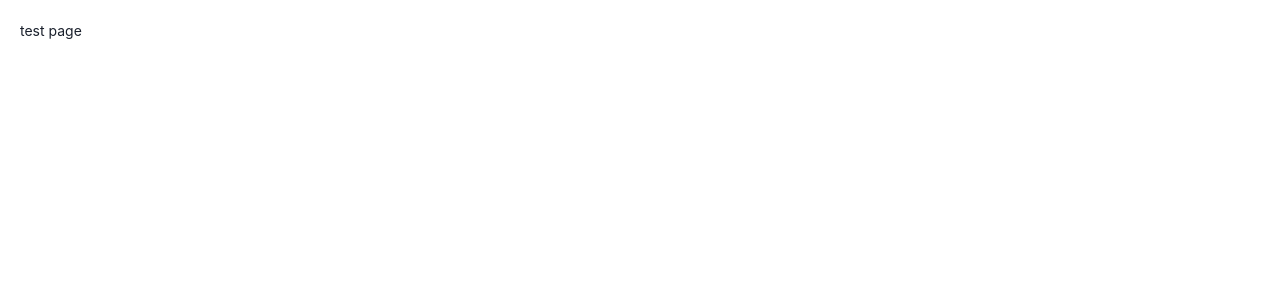
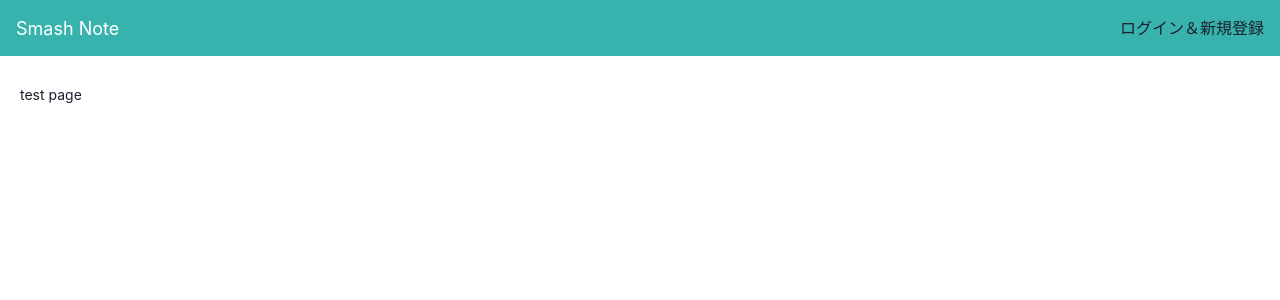
Before and after one commit to t-mine/ssbu-tactics-note, a React (Create React App) app: page /test in a window 1280 px wide. Shown: the top 300 px of the page. Built offline with nearby package versions, Linux system fonts and the light colour scheme.

Commit message:
ヘッダー実装 #9

```diff
--- a/package.json
+++ b/package.json
@@ -3,6 +3,7 @@
   "version": "0.1.0",
   "private": true,
   "dependencies": {
+    "@chakra-ui/icons": "1.1.7",
     "@chakra-ui/react": "1.7.3",
     "@emotion/react": "11.7.1",
     "@emotion/styled": "11.6.0",
--- /dev/null
+++ b/src/components/HambergerMenu.tsx
@@ -0,0 +1,19 @@
+import { EditIcon, ExternalLinkIcon, HamburgerIcon } from '@chakra-ui/icons';
+import { IconButton, MenuButton, Menu, MenuItem, MenuList } from '@chakra-ui/react';
+
+/**
+ * ハンバーガーメニュー
+ */
+const HambergerMenu = () => {
+  return (
+    <Menu>
+      <MenuButton as={IconButton} aria-label="Options" icon={<HamburgerIcon />} variant="outline" />
+      <MenuList>
+        <MenuItem icon={<EditIcon />}>キャラ対ノート</MenuItem>
+        <MenuItem icon={<ExternalLinkIcon />}>ログアウト</MenuItem>
+      </MenuList>
+    </Menu>
+  );
+};
+
+export default HambergerMenu;
--- /dev/null
+++ b/src/components/Header.tsx
@@ -0,0 +1,31 @@
+import { Text, HStack, Link } from '@chakra-ui/react';
+import { useState } from 'react';
+import HambergerMenu from './HambergerMenu';
+
+/**
+ * ヘッダー
+ */
+export default function Header() {
+  const [login, setLogin] = useState(false);
+
+  const renderRightTop = () => {
+    if (login) {
+      return <HambergerMenu></HambergerMenu>;
+    } else {
+      return <Link onClick={onLoginLinkHandleClick}>ログイン＆新規登録</Link>;
+    }
+  };
+
+  const onLoginLinkHandleClick = () => {
+    setLogin(true);
+  };
+
+  return (
+    <HStack spacing="auto" bg="teal.400" py={2} px={4} h="56px">
+      <Text fontSize="lg" color="white">
+        Smash Note
+      </Text>
+      {renderRightTop()}
+    </HStack>
+  );
+}
--- a/src/index.tsx
+++ b/src/index.tsx
@@ -1,17 +1,15 @@
 import ReactDOM from 'react-dom';
 import { BrowserRouter, Routes, Route, Navigate } from 'react-router-dom';
 import { ChakraProvider, Stack } from '@chakra-ui/react';
-import { useEffect } from 'react';
 import TestPage from './pages/TestPage';
+import Header from './components/Header';
 
 function App() {
-  useEffect(() => {
-    document.title = process.env.REACT_APP_TITLE || '';
-  }, []);
   return (
     <ChakraProvider>
       <BrowserRouter>
         <Stack>
+          <Header></Header>
           <Routes>
             <Route path="/" element={<Navigate to="/test" />} />
             <Route path="/test" element={<TestPage />} />
```
Also changed, not shown: 1 other file (tests, documents, lock files or other folders).
